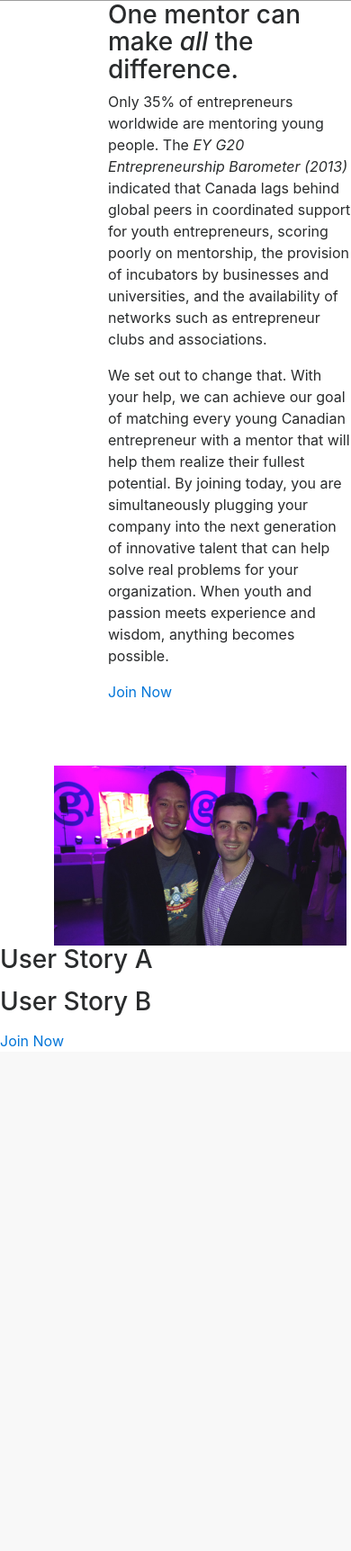
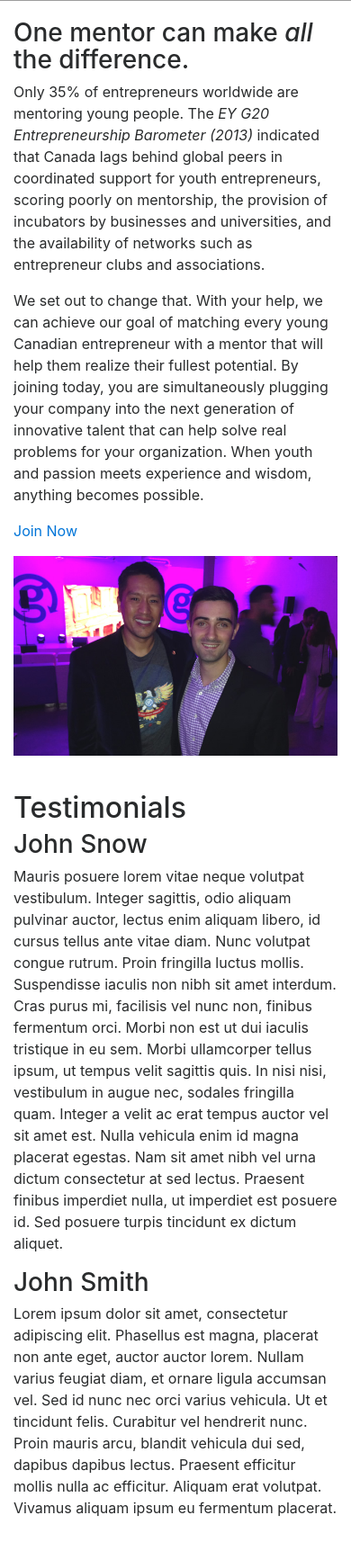
Before and after one commit to omfgitsjack/rockstar-cafe, a PHP site: page /mentors.html in a window 390 px wide. Shown: the part 305-2029 px from the top of the page at 90% size. Before the commit the page ends 1468 px from the top, so only its background shows below. Run offline with PHP 8.4, Linux system fonts and the light colour scheme; style sheets or scripts are compiled from the project's sources; some libraries are stand-ins or nearby versions; grey boxes are pictures that could not be loaded.

Commit message:
adjusted content to look better

```diff
--- a/build/css/mentors.css
+++ b/build/css/mentors.css
@@ -1,111 +1,2 @@
-/****************************************
-
-GLOBAL
-
-****************************************/
-html.no-js {
-  width: 100%; }
-
-/****************************************
-
-VARIABLES
-
-****************************************/
-/****************************************
-
-NAV
-
-****************************************/
-/****************************************
-
-MAIN
-
-****************************************/
-/****************************************
-
-TRIPLE
-
-****************************************/
-/****************************************
-
-VIDEO
-
-****************************************/
-/****************************************
-
-Full width video
-
-****************************************/
-/****************************************
-
-ROCKSTARS
-
-****************************************/
-/****************************************
-
-BLOG
-
-****************************************/
-/****************************************
-
-    MEDIA QUERIES
-
-***************************************/
-/*Tablets*/
-@media screen and (max-width: 800px) {
-  /**Global******************************/
-  html.no-js {
-    width: inherit;
-    height: inherit; }
-  /**Variables***************************/
-  /**Nav...******************************/
-  /**Main********************************/
-  div.main-wrapper.header {
-    width: inherit; }
-  div.main-wrapper.header img {
-    margin: 0px 0px 0px 20px; }
-  div.main-banner {
-    width: inherit;
-    height: 340px;
-    margin: 0 auto; }
-  .main-banner-wrapper .inner-content {
-    position: relative;
-    top: 90%;
-    transform: translateY(-95%); }
-  .inner-content .headings {
-    padding-top: 50px; }
-  div.main-banner-wrapper {
-    width: 100%; }
-  div.main-banner-wrapper img {
-    width: 100%;
-    height: 96%; }
-  div.main-banner-overlay {
-    width: 99%;
-    height: 62%; }
-  div.heading-button {
-    background-color: rgba(255, 255, 255, 0.23); }
-  .main-banner-wrapper img {
-    object-fit: cover; }
-  /**Triple******************************/
-  /**Video*******************************/
-  div.section-video-wrapper {
-    width: inherit; }
-  div.section-video-wrapper div.info {
-    margin: 15px 118px 15px 100px; }
-  div.video {
-    margin: 0px 5px 0px 60px; }
-  div.section-video-wrapper div.info {
-    margin: 0px 0px 70px 120px; }
-  .video img {
-    object-fit: cover; }
-  /**Rockstars***************************/
-  div.rockstars-wrapper.section-rockstars {
-    width: 100%;
-    margin: 0; }
-  div.rockstars-wrapper.section-rockstars span {
-    border: 0;
-    width: 50%; }
-  /**Blog********************************/ }
-
-/*Phones*/
-/*Smaller Phones*/
+.info, .testimonials {
+  padding: 20px 0px; }
--- a/mentors.html
+++ b/mentors.html
@@ -1,14 +1,11 @@
 <!DOCTYPE html>
-<html lang="en" class="no-js">
+<html lang="en">
 <head>
 	<meta http-equiv="Content-Type" content="text/html; charset=UTF-8">
 	<meta name="viewport" content="width=device-width, initial-scale=1, shrink-to-fit=no">
 	<link rel="stylesheet" href="https://maxcdn.bootstrapcdn.com/bootstrap/4.0.0-alpha.6/css/bootstrap.min.css" integrity="sha384-rwoIResjU2yc3z8GV/NPeZWAv56rSmLldC3R/AZzGRnGxQQKnKkoFVhFQhNUwEyJ" crossorigin="anonymous">
 	<link href="./build/css/fonts.css" rel="stylesheet" type="text/css">
-	<!--main.css-->
 	<link rel="stylesheet" href="./build/css/main.css" type="text/css">
-	<!--Custom.css-->
-	<link rel="stylesheet" href="./build/css/index.css">
 	<link rel="stylesheet" href="./build/css/mentors.css" type="text/css">
 	<link rel="shortcut icon" type="image/x-icon" href="./images/logo.png">
 	<title>Rockstar Café - Mentors</title>
@@ -41,34 +38,25 @@
 			<a class="hero-btn" href=“https://experience.rockstar-cafe.ca”>Become a Mentor</a>
 	</div>
 
-<div class="bg-grey">
-<div class="section-video-wrapper">
+	<div class="container">
 		<div class="info">
 			<h3>One mentor can make <i>all</i> the difference.</h3>
 			<p>Only 35% of entrepreneurs worldwide are mentoring young people. The <i>EY G20 Entrepreneurship Barometer (2013)</i> indicated that Canada lags behind global peers in coordinated support for youth entrepreneurs, scoring poorly on mentorship, the provision of incubators by businesses and universities, and the availability of networks such as entrepreneur clubs and associations.</p>
+
 			<p>We set out to change that. With your help, we can achieve our goal of matching every young Canadian entrepreneur with a mentor that will help them realize their fullest potential. By joining today, you are simultaneously plugging your company into the next generation of innovative talent that can help solve real problems for your organization. When youth and passion meets experience and wisdom, anything becomes possible.</p>
-	<a href="http://experience.rockstar-cafe.ca"><span class="heading-button">Join Now</span></a>
+			<p><a href="http://experience.rockstar-cafe.ca">Join Now</a></p>
 
+			<img class="img-fluid" src="images/bspot/mark_bruce_heroimage.jpg">
 		</div>
-	<div class="video">
-	<img src="images/bspot/mark_bruce_heroimage.jpg" width=100% height=100%>
+		<div class="testimonials">
+			<h2>Testimonials</h2>
+			<h3>John Snow</h3>
+			<p>Mauris posuere lorem vitae neque volutpat vestibulum. Integer sagittis, odio aliquam pulvinar auctor, lectus enim aliquam libero, id cursus tellus ante vitae diam. Nunc volutpat congue rutrum. Proin fringilla luctus mollis. Suspendisse iaculis non nibh sit amet interdum. Cras purus mi, facilisis vel nunc non, finibus fermentum orci. Morbi non est ut dui iaculis tristique in eu sem. Morbi ullamcorper tellus ipsum, ut tempus velit sagittis quis. In nisi nisi, vestibulum in augue nec, sodales fringilla quam. Integer a velit ac erat tempus auctor vel sit amet est. Nulla vehicula enim id magna placerat egestas. Nam sit amet nibh vel urna dictum consectetur at sed lectus. Praesent finibus imperdiet nulla, ut imperdiet est posuere id. Sed posuere turpis tincidunt ex dictum aliquet.</p>
+
+			<h3>John Smith</h3>
+			<p>Lorem ipsum dolor sit amet, consectetur adipiscing elit. Phasellus est magna, placerat non ante eget, auctor auctor lorem. Nullam varius feugiat diam, et ornare ligula accumsan vel. Sed id nunc nec orci varius vehicula. Ut et tincidunt felis. Curabitur vel hendrerit nunc. Proin mauris arcu, blandit vehicula dui sed, dapibus dapibus lectus. Praesent efficitur mollis nulla ac efficitur. Aliquam erat volutpat. Vivamus aliquam ipsum eu fermentum placerat.</p>
 		</div>
 	</div>
-</div>
-
-<div class="rockstars-wrapper section-rockstars">
-	<h3>User Story A</h3>
-	<p></p>
-	<span class="box" style='width: 1000px; height: 400px;'></span>
-</div>
-
-<div class="rockstars-wrapper section-rockstars">
-	<h3>User Story B</h3>
-	<p></p>
-	<span class="box" style='width: 1000px; height: 400px;'></span>
-</div>
-
-<a href=“https://experience.rockstar-cafe.ca”><span class="heading-button">Join Now</span></a><br>
 
 	<!-- jQuery first, then Tether, then Bootstrap JS. -->
 	<script src="https://code.jquery.com/jquery-3.1.1.slim.min.js" integrity="sha384-A7FZj7v+d/sdmMqp/nOQwliLvUsJfDHW+k9Omg/a/EheAdgtzNs3hpfag6Ed950n" crossorigin="anonymous"></script>
--- a/style/mentors.scss
+++ b/style/mentors.scss
@@ -1,160 +1,3 @@
-/****************************************
-
-GLOBAL
-
-****************************************/
-html.no-js {
-    width:100%;
+.info, .testimonials {
+	padding: 20px 0px
 }
-/****************************************
-
-VARIABLES
-
-****************************************/
-/****************************************
-
-NAV
-
-****************************************/
-/****************************************
-
-MAIN
-
-****************************************/
-/****************************************
-
-TRIPLE
-
-****************************************/
-/****************************************
-
-VIDEO
-
-****************************************/
-/****************************************
-
-Full width video
-
-****************************************/
-/****************************************
-
-ROCKSTARS
-
-****************************************/
-/****************************************
-
-BLOG
-
-****************************************/
-/****************************************
-
-    MEDIA QUERIES
-
-***************************************/
-/*Tablets*/
-@media screen and (max-width:800px){
-/**Global******************************/
-
-  html.no-js{
-    width:inherit;
-    height:inherit;
-  }
-/**Variables***************************/
-/**Nav...******************************/
-/**Main********************************/
-    div.main-wrapper.header{
-    width:inherit;
-  }
-
-   div.main-wrapper.header img{
-    margin:0px 0px 0px 20px;
-  }
-
-    div.main-banner {
-    width:inherit;
-    height: 340px;
-    margin: 0 auto;
-
-  }
-
-  .main-banner-wrapper .inner-content {
-  position: relative;
-  top: 90%;
-  transform: translateY(-95%);
-  }
-
-
-  .inner-content .headings{
-    padding-top:50px;
-  }
-
-  div.main-banner-wrapper{
-    width:100%;
-  }
-
-  div.main-banner-wrapper img{
-    width:100%;
-    height:96%
-  }
-
-  div.main-banner-overlay{
-    width:99%;
-    height:62%;
-  }
-
-    div.heading-button{
-    background-color:rgba(255, 255, 255, 0.23);
-  }
-
-  .main-banner-wrapper img{
-    object-fit:cover;
-  }
-/**Triple******************************/
-
-
-/**Video*******************************/
-     div.section-video-wrapper{
-    width:inherit;
-  }
-    div.section-video-wrapper div.info{
-    margin:15px 118px 15px 100px;
-  }
-
-  div.video {
-    margin: 0px 5px 0px 60px;
-  }
-
-   div.section-video-wrapper div.info{
-   margin:0px 0px 70px 120px;
-  }
-
-  .video img{
-    object-fit:cover;
-  }
-
-/**Rockstars***************************/
-      div.rockstars-wrapper.section-rockstars{
-    width:100%;
-    margin:0;
-  }
-    div.rockstars-wrapper.section-rockstars span{
-    border:0;
-    width:50%;
-  }
-
-/**Blog********************************/
-
-}
-
-/*Phones*/
-@media screen and (max-width:400px){
-
-
-}
-
-/*Smaller Phones*/
-@media screen and (max-width:300px){
-
-
-
-}
```
Also changed, not shown: build/mentors.html (+12 -24 lines). Lines whose indentation alone changed are shown as unchanged.
